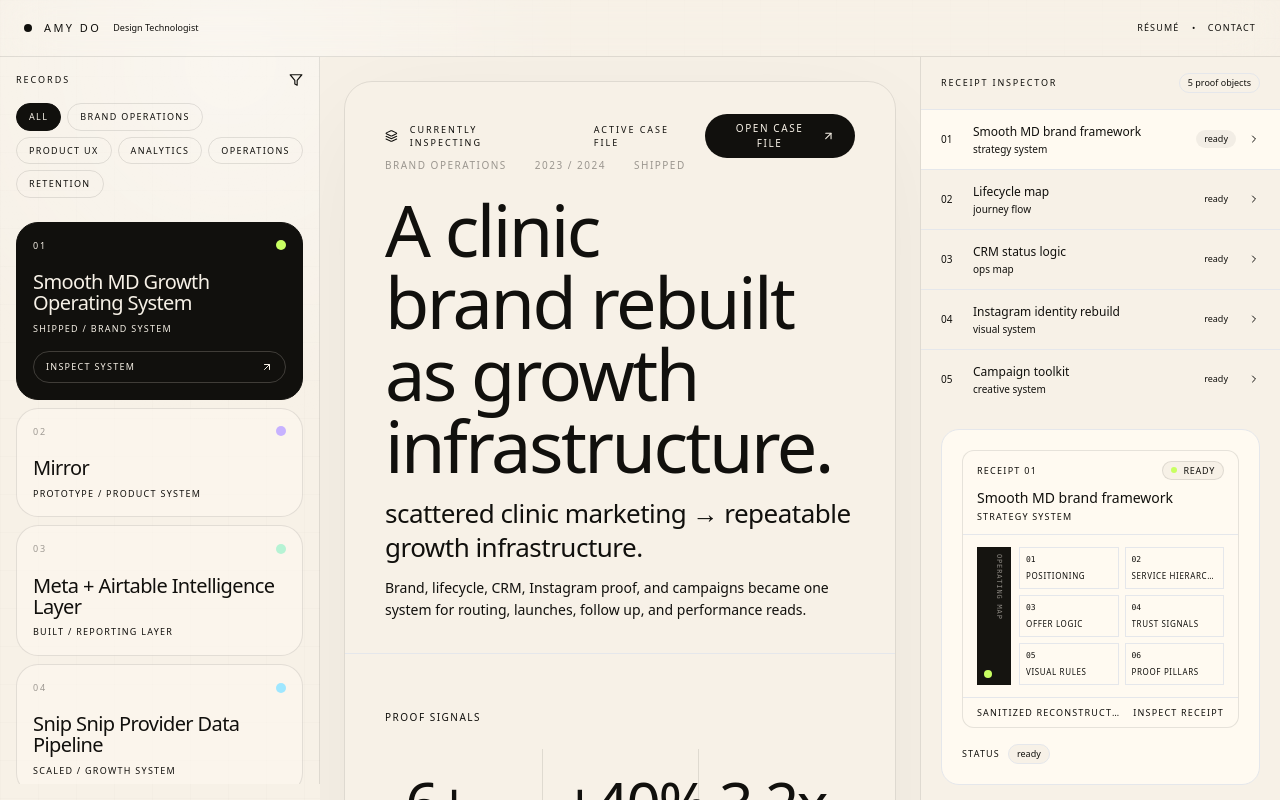
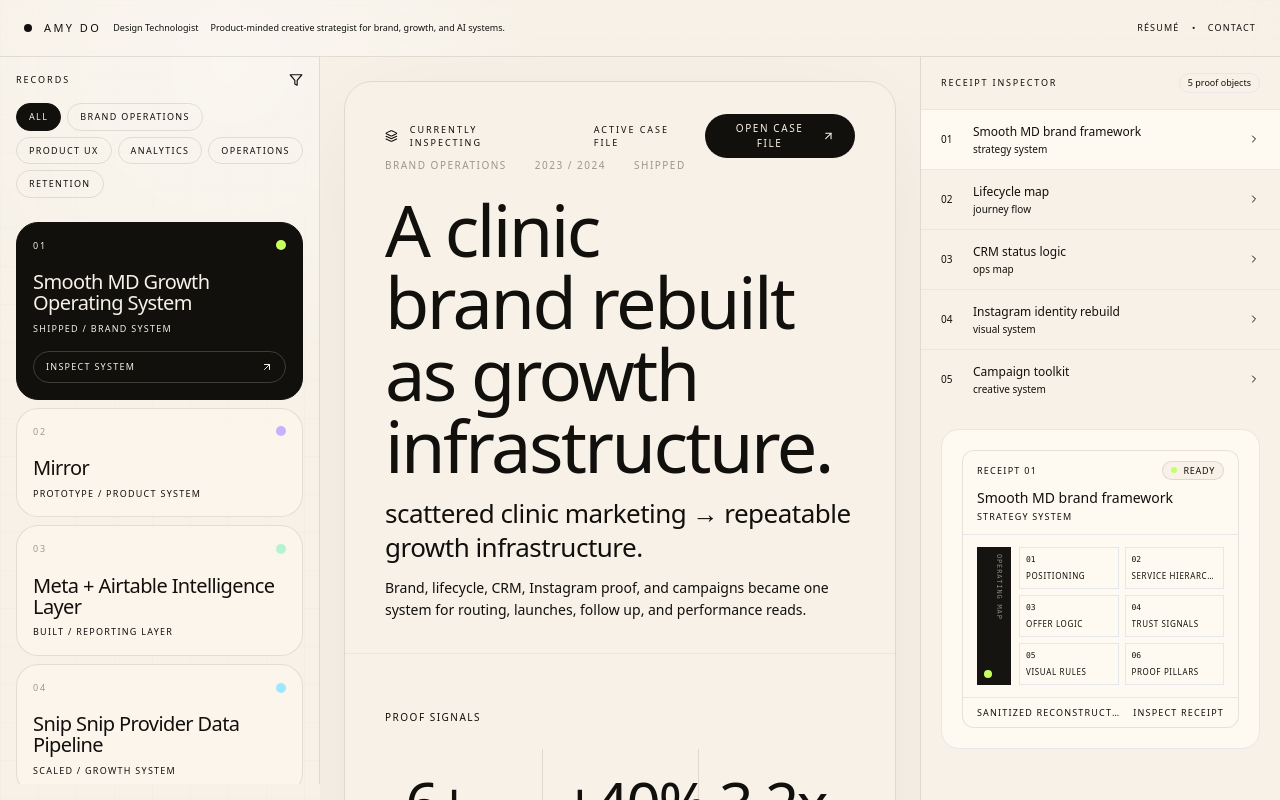
Before and after one commit to amydojo/undone, a React (Vite) app: page / in a window 1280 px wide. Shown: the top 800 px of the page. Built offline with nearby package versions, Linux system fonts and the light colour scheme.

Commit message:
Clean up portfolio proof status language

```diff
--- a/src/components/portfolio/MobileView.jsx
+++ b/src/components/portfolio/MobileView.jsx
@@ -21,19 +21,13 @@ const TABS = [
 ];
 
 function displayStatus(raw) {
-  if (!raw || raw === 'needs screenshot' || raw === 'needs visual') return 'visual pending'
-  if (raw === 'needs metric') return 'metric pending'
-  if (raw === 'needs polish') return 'polish pending'
-  if (raw === 'needs link') return 'link pending'
+  if (!raw) return null
+  if (raw === 'needs screenshot' || raw === 'needs visual' || raw === 'needs metric' || raw === 'needs polish' || raw === 'needs link') return 'queued'
   return raw
 }
 
 function hasComponentVisual(receipt) {
   return (receipt?.visualAssets ?? []).some((asset) => asset?.kind === 'component' || asset?.componentKey)
-}
-
-function isReadyStatus(raw) {
-  return displayStatus(raw) === 'ready'
 }
 
 function getReceiptTestId(receipt) {
@@ -105,7 +99,7 @@ function ProofTab({ record, activeReceipt, onSelectReceipt }) {
   const receiptContents = selectedReceipt?.contents ?? [];
   const componentVisual = hasComponentVisual(selectedReceipt);
   const selectedStatus = displayStatus(selectedReceipt?.status);
-  const showSelectedStatus = selectedReceipt && !isReadyStatus(selectedReceipt.status);
+  const showSelectedStatus = Boolean(selectedReceipt && selectedStatus && selectedStatus !== 'ready');
 
   return (
     <div className="space-y-4 px-4 py-4">
@@ -123,7 +117,7 @@ function ProofTab({ record, activeReceipt, onSelectReceipt }) {
           {receipts.map((receipt, i) => {
             const active = selectedReceipt?.id === receipt.id;
             const status = displayStatus(receipt.status);
-            const showStatus = !isReadyStatus(receipt.status);
+            const showStatus = Boolean(status && status !== 'ready');
 
             return (
               <button
--- a/src/components/portfolio/ProofRail.jsx
+++ b/src/components/portfolio/ProofRail.jsx
@@ -5,11 +5,14 @@ import cx from '../../utils/cx'
 import ReceiptVisualGallery from './ReceiptVisualGallery'
 
 function displayStatus(raw) {
-  if (!raw || raw === 'needs screenshot' || raw === 'needs visual') return 'visual pending'
-  if (raw === 'needs metric') return 'metric pending'
-  if (raw === 'needs polish') return 'polish pending'
-  if (raw === 'needs link') return 'link pending'
+  if (!raw) return null
+  if (raw === 'needs screenshot' || raw === 'needs visual' || raw === 'needs metric' || raw === 'needs polish' || raw === 'needs link') return 'queued'
   return raw
+}
+
+function shouldShowStatus(raw) {
+  const status = displayStatus(raw)
+  return Boolean(status && status !== 'ready')
 }
 
 function hasComponentVisual(receipt) {
@@ -40,7 +43,6 @@ export default function ProofRail({ record, activeReceipt, onSelectReceipt }) {
       <div className='divide-y divide-[#11100d]/6'>
         {receipts.map((receipt, i) => {
           const active = selectedReceipt?.id === receipt.id
-          const status = displayStatus(receipt.status)
           return (
             <button
               key={receipt.id}
@@ -63,12 +65,6 @@ export default function ProofRail({ record, activeReceipt, onSelectReceipt }) {
                 </p>
                 <p className='truncate text-[10px] text-[#11100d]/36'>{receipt.format}</p>
               </div>
-              <span className={cx(
-                'shrink-0 rounded-full px-2 py-0.5 text-[9px]',
-                active ? 'bg-[#11100d]/[0.05] text-[#11100d]/48' : 'text-[#11100d]/28'
-              )}>
-                {status}
-              </span>
               <ChevronRight className={cx('h-3 w-3 shrink-0 text-[#11100d]/16 transition', active && 'text-[#11100d]/36')} />
             </button>
           )
@@ -122,12 +118,14 @@ export default function ProofRail({ record, activeReceipt, onSelectReceipt }) {
             receiptTestId={getReceiptTestId(selectedReceipt)}
           />
 
+          {shouldShowStatus(selectedReceipt?.status) && (
             <div className='mt-4 flex items-center gap-2'>
               <span className='text-[9px] uppercase tracking-[0.13em] text-[#11100d]/26'>Status</span>
               <span className='rounded-full border border-[#11100d]/8 bg-[#f7f1e7] px-2 py-0.5 text-[9px] text-[#11100d]/42'>
                 {displayStatus(selectedReceipt?.status)}
               </span>
             </div>
+          )}
         </motion.div>
       </AnimatePresence>
     </aside>
--- a/src/components/portfolio/TopBar.jsx
+++ b/src/components/portfolio/TopBar.jsx
@@ -68,6 +68,9 @@ export default function TopBar() {
             <span>Amy Do</span>
           </div>
           <span className="pl-5 text-[9px] text-[#11100d]/36 lg:pl-0">Design Technologist</span>
+          <span className="max-w-[360px] pl-5 text-[9px] leading-4 text-[#11100d]/36 lg:pl-0">
+            Product-minded creative strategist for brand, growth, and AI systems.
+          </span>
         </div>
         {/* Mobile-only: résumé + contact always visible */}
         <div className="flex shrink-0 items-center gap-1.5 lg:hidden">
--- a/src/components/ui/ArtifactCard.jsx
+++ b/src/components/ui/ArtifactCard.jsx
@@ -24,11 +24,17 @@ function statusTone(status) {
   return 'border-[#11100d]/10 bg-[#11100d]/4 text-[#11100d]/62'
 }
 
+function displayStatus(status) {
+  if (!status) return 'queued'
+  if (status === 'needs screenshot' || status === 'needs visual' || status === 'needs metric' || status === 'needs polish' || status === 'needs link') return 'queued'
+  return status
+}
+
 export default function ArtifactCard({ artifact = {}, className, compact = false }) {
   const type = TYPE_LABELS[artifact.type] ?? 'image'
   const label = artifact.label || PLACEHOLDER_LABEL
   const caption = artifact.caption || PLACEHOLDER_CAPTION
-  const status = artifact.status || 'needs screenshot'
+  const status = displayStatus(artifact.status)
   const hasSource = typeof artifact.src === 'string' && artifact.src.trim().length > 0
 
   return (
--- a/src/data/records.js
+++ b/src/data/records.js
@@ -335,16 +335,7 @@ export const records = [
             componentKey: 'meta-leads-master-table-logic'
           }
         ],
-        artifacts: [
-          {
-            id: 'meta-leads-master-dashboard',
-            type: 'dashboard',
-            label: 'Campaign dashboard screenshot',
-            src: '',
-            caption: 'Documents the lead-level schema connecting campaign source, CRM state, booking behavior, and revenue context.',
-            status: 'needs screenshot'
-          }
-        ]
+        artifacts: []
       },
       {
         id: 'campaign-performance-logic',
@@ -361,16 +352,7 @@ export const records = [
             componentKey: 'meta-campaign-performance-logic'
           }
         ],
-        artifacts: [
-          {
-            id: 'meta-ads-performance-view',
-            type: 'dashboard',
-            label: 'Meta ads performance view',
-            src: '',
-            caption: 'Documents the formula layer that tied platform metrics to booking, arrival, conversion, and revenue signals.',
-            status: 'needs metric'
-          }
-        ]
+        artifacts: []
       },
       {
         id: 'revenue-attribution-model',
@@ -387,16 +369,7 @@ export const records = [
             componentKey: 'meta-revenue-attribution-model'
           }
         ],
-        artifacts: [
-          {
-            id: 'meta-revenue-attribution-document',
-            type: 'document',
-            label: 'Revenue attribution model',
-            src: '',
-            caption: 'Documents confidence rules for clean paths, partial evidence, missing campaign context, and manual review.',
-            status: 'needs link'
-          }
-        ]
+        artifacts: []
       },
       {
         id: 'decision-dashboard-ui',
@@ -413,16 +386,7 @@ export const records = [
             componentKey: 'meta-decision-dashboard-ui'
           }
         ],
-        artifacts: [
-          {
-            id: 'meta-decision-dashboard-ui',
-            type: 'prototype',
-            label: 'Decision dashboard prototype',
-            src: '',
-            caption: 'Documents the interface layer that turns campaign, CRM, and revenue evidence into action queues.',
-            status: 'ready'
-          }
-        ]
+        artifacts: []
       }
     ]
   },
@@ -485,7 +449,7 @@ export const records = [
         status: 'ready',
         claim: 'Headshot and clinic image sourcing followed fallback logic so missing provider images did not block progress.',
         proof: 'Provider image candidates were routed by confidence and availability.',
-        contents: ['provider headshots', 'clinic exterior photos', 'source confidence', 'image quality', 'face presence', 'visual pending'],
+        contents: ['provider headshots', 'clinic exterior photos', 'source confidence', 'image quality', 'face presence', 'image source pending'],
         visualAssets: [
           {
             kind: 'component',
--- a/src/data/snipReceiptVisuals.js
+++ b/src/data/snipReceiptVisuals.js
@@ -50,7 +50,7 @@ export const snipReceiptVisuals = {
     operationalSignal: 'Provider image candidates were routed by confidence and availability.',
     description: 'Headshot and clinic image sourcing followed fallback logic so missing provider images did not block progress.',
     receiptBodyType: 'imageSourcingPipeline',
-    contents: ['provider headshots', 'clinic exterior photos', 'source confidence', 'image quality', 'face presence', 'visual pending'],
+    contents: ['provider headshots', 'clinic exterior photos', 'source confidence', 'image quality', 'face presence', 'image source pending'],
     preview: {
       root: 'provider candidate',
       branches: ['headshot found', 'clinic fallback', 'manual review'],
@@ -66,7 +66,7 @@ export const snipReceiptVisuals = {
       ],
       branches: [
         { label: 'If headshot found', result: 'save provider headshot candidate', next: 'send to validation' },
-        { label: 'If no reliable headshot', result: 'search clinic image and save clinic fallback', next: 'flag visual pending' },
+        { label: 'If no reliable headshot', result: 'search clinic image and save clinic fallback', next: 'image source pending' },
         { label: 'If multiple matches', result: 'manual review required', next: 'source confidence check' }
       ],
       sourcingSignals: ['Provider name match', 'Clinic domain match', 'Location match', 'Image quality', 'Face presence', 'Source confidence'],
@@ -74,7 +74,7 @@ export const snipReceiptVisuals = {
         { asset: 'Provider 001', sourceType: 'headshot', confidence: 'high', nextStep: 'face validation' },
         { asset: 'Provider 002', sourceType: 'clinic exterior', confidence: 'medium', nextStep: 'manual review' },
         { asset: 'Provider 003', sourceType: 'headshot', confidence: 'medium', nextStep: 'face validation' },
-        { asset: 'Provider 004', sourceType: 'none', confidence: 'low', nextStep: 'visual pending' }
+        { asset: 'Provider 004', sourceType: 'none', confidence: 'low', nextStep: 'image source pending' }
       ]
     },
     footerNote:
@@ -141,7 +141,7 @@ export const snipReceiptVisuals = {
     preview: {
       tree: ['snip-snip-provider-assets/', 'provider-001/', 'profile.json', 'validation-status.txt'],
       meta: ['handoff: publish ready', 'source notes preserved'],
-      states: ['ready to publish', 'visual pending', 'manual review', 'source incomplete']
+      states: ['ready to publish', 'image source pending', 'manual review', 'source incomplete']
     },
     body: {
       operationalDetails: [
@@ -159,7 +159,7 @@ export const snipReceiptVisuals = {
             },
             {
               name: 'provider-002/',
-              children: ['profile.json', 'clinic-fallback.jpg', 'source-notes.txt', 'visual-pending.txt']
+              children: ['profile.json', 'clinic-fallback.jpg', 'source-notes.txt', 'image-source-pending.txt']
             },
             {
               name: 'provider-003/',
@@ -169,7 +169,7 @@ export const snipReceiptVisuals = {
         }
       ],
       handoffFields: ['Provider name', 'Location', 'Taxonomy', 'Profile fields', 'Image status', 'Source references', 'Publish status'],
-      publishingStates: ['ready to publish', 'visual pending', 'manual review', 'source incomplete']
+      publishingStates: ['ready to publish', 'image source pending', 'manual review', 'source incomplete']
     },
     footerNote:
       'Shows the pipeline created structured publishing assets that could be reviewed, updated, and handed off without losing source context.'
```
Lines whose indentation alone changed are shown as unchanged.
